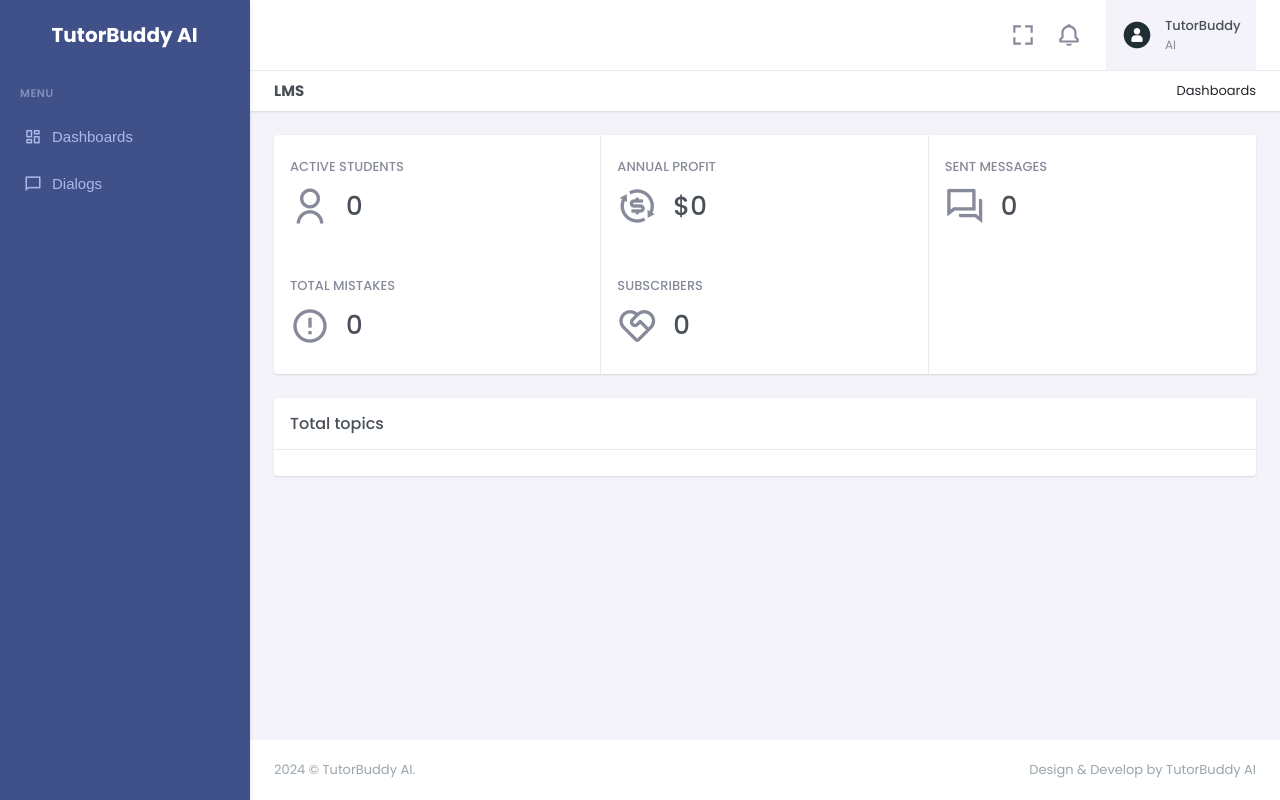
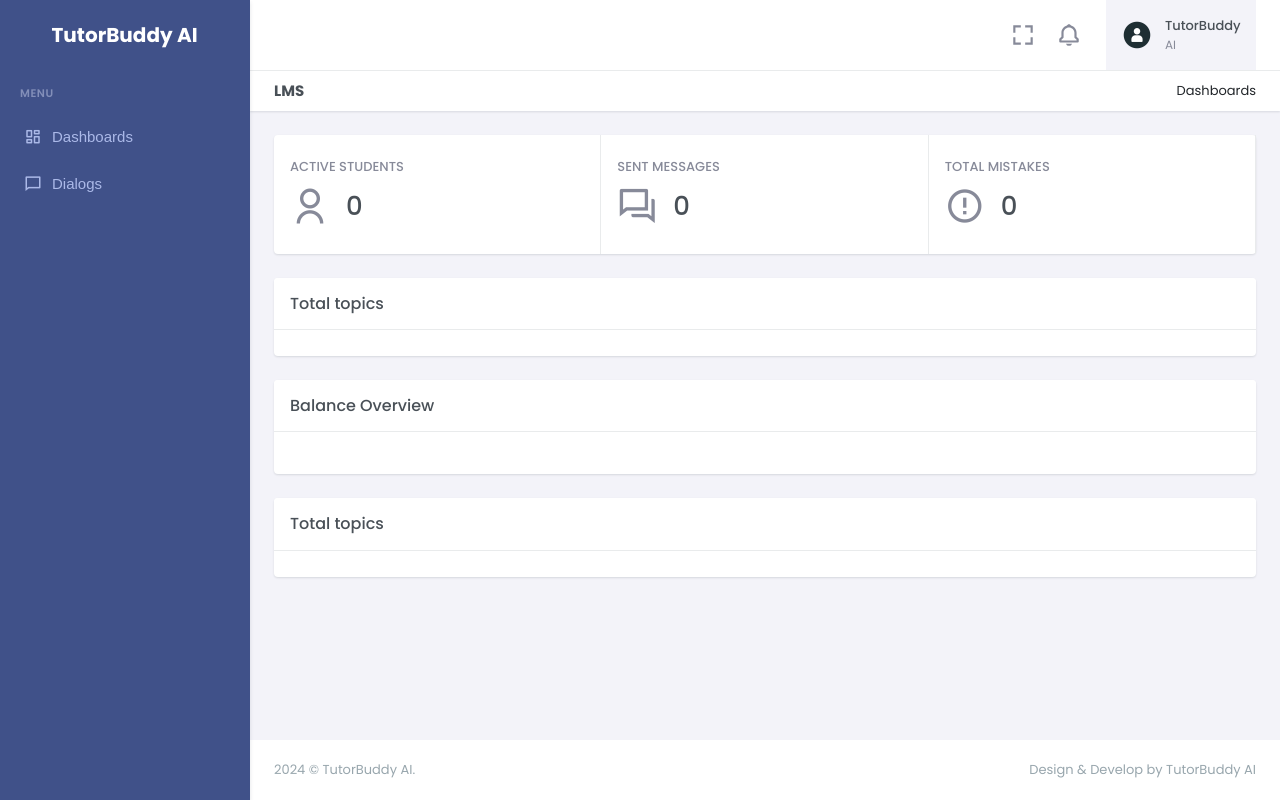
Before and after one commit to TutorBuddy-AI/TutorBuddy, a FastAPI app: template templates/admin.html in a window 1280 px wide. Run offline with FastAPI, Linux system fonts and the light colour scheme; the template is opened without the code that fills it, so the values that code supplies are empty; parts of the project's set-up code (start-up, migrations or seed data) failed here and were passed over; some libraries are stand-ins or nearby versions.

Commit message:
fixed dialogs and added charts in admin panel

```diff
--- a/static/dist/js/dashboard-crm-chart.js
+++ b/static/dist/js/dashboard-crm-chart.js
@@ -1,16 +1,21 @@
 document.addEventListener('DOMContentLoaded', async function() {
     try {
-        const response = await fetch('https://admin.tutorbuddyai.tech/test/get_statistic');
+        const response = await fetch('./get_statistic');
         if (!response.ok) {
             return;
         }
         const data = await response.json();
         const topics = data.count_topic;
+        const goals = data.count_goal;
+        const dailyMessages = data.count_messages_days
+        const maxCount = Math.max(data.count_messages_days.counts)
 
-        const seriesData = Object.entries(topics).map(([topic, count]) => ({ name: topic, data: [count] }));
+        const seriesTopics = Object.entries(topics).map(([topic, count]) => ({ name: topic, data: [count] }));
+        const seriesGoals = Object.entries(goals).map(([goal, count]) => ({ name: goal, data: [count] }));
+
 
         var options_topic = {
-            series: seriesData,
+            series: seriesTopics,
             chart: {
                 type: "bar",
                 height: 341,
@@ -40,7 +45,85 @@ document.addEventListener('DOMContentLoaded', async function() {
                     offsetY: 0
                 },
                 title: {
-                    text: "Total Topic Value",
+                    text: "Topic Value",
+                    offsetX: 0,
+                    offsetY: -30,
+                    style: {
+                        color: "#78909C",
+                        fontSize: "12px",
+                        fontWeight: 400
+                    }
+                }
+            },
+            yaxis: {
+                labels: {
+                    formatter: function(e) {
+                        return e
+                    }
+                },
+                tickAmount: 4,
+                min: 0
+            },
+            fill: {
+                opacity: 1
+            },
+            legend: {
+                show: true,
+                position: "bottom",
+                horizontalAlign: "center",
+                fontWeight: 500,
+                offsetX: 0,
+                offsetY: -14,
+                itemMargin: {
+                    horizontal: 8,
+                    vertical: 0
+                },
+                markers: {
+                    width: 10,
+                    height: 10
+                }
+            },
+            tooltip: {
+                theme: 'dark',
+                style: {
+                    background: '#333',
+                    color: '#FFF',
+                },
+            },
+        };
+
+        var options_goals = {
+            series: seriesGoals,
+            chart: {
+                type: "bar",
+                height: 341,
+                toolbar: {
+                    show: false
+                }
+            },
+            plotOptions: {
+                bar: {
+                    horizontal: false,
+                    columnWidth: "65%"
+                }
+            },
+            stroke: {
+                show: true,
+                width: 5,
+                colors: ["transparent"]
+            },
+            xaxis: {
+                categories: [""],
+                axisTicks: {
+                    show: false,
+                    borderType: "solid",
+                    color: "#78909C",
+                    height: 6,
+                    offsetX: 0,
+                    offsetY: 0
+                },
+                title: {
+                    text: "Goal Value",
                     offsetX: 0,
                     offsetY: -30,
                     style: {
@@ -89,11 +172,8 @@ document.addEventListener('DOMContentLoaded', async function() {
 
         var options_count_messages = {
             series: [{
-                name: "Revenue",
-                data: [20, 25, 30, 35, 40, 55, 70, 110, 150, 180, 210, 250]
-            }, {
-                name: "Expenses",
-                data: [12, 17, 45, 42, 24, 35, 42, 75, 102, 108, 156, 199]
+                name: "Messages count",
+                data: dailyMessages.counts
             }],
             chart: {
                 height: 325,
@@ -104,21 +184,16 @@ document.addEventListener('DOMContentLoaded', async function() {
                 enabled: false
             },
             stroke: {
-                curve: "smooth",
+                curve: "straight",
                 width: 2
             },
             xaxis: {
-                categories: ["Jan", "Feb", "Mar", "Apr", "May", "Jun", "Jul", "Aug", "Sep", "Oct", "Nov", "Dec"]
+                categories: dailyMessages.days
             },
             yaxis: {
-                labels: {
-                    formatter: function(e) {
-                        return "$" + e + "k"
-                    }
-                },
                 tickAmount: 5,
                 min: 0,
-                max: 260
+                max: maxCount * 1.2
             },
             colors: ["#FF5733", "#3366FF"],
             fill: {
@@ -134,10 +209,11 @@ document.addEventListener('DOMContentLoaded', async function() {
                 },
             },
         };
-
         var chart_topic = new ApexCharts(document.querySelector("#all-topics-chart"), options_topic);
-        // var chart_count_messages = new ApexCharts(document.querySelector("#all-messages-chart"), options_count_messages);
+        var chart_count_messages = new ApexCharts(document.querySelector("#all-messages-chart"), options_count_messages);
+        var chart_goals = new ApexCharts(document.querySelector("#all-goals-chart"), options_goals);
         chart_topic.render();
+        chart_goals.render();
         chart_count_messages.render();
 
     } catch (error) {
--- a/static/dist/js/dashboard-crm-number.js
+++ b/static/dist/js/dashboard-crm-number.js
@@ -1,6 +1,6 @@
 async function fetchStatistics() {
     try {
-        const response = await fetch('https://admin.tutorbuddyai.tech/test/get_statistic');
+        const response = await fetch('./get_statistic');
         if (!response.ok) {
             throw new Error(`Ошибка HTTP: ${response.status}`);
         }
@@ -15,11 +15,11 @@ function updateStatistics(data) {
     counterValues[0].textContent = data.count_users || 0;
     counterValues[0].setAttribute('data-target', data.count_users || 0);
 
-    counterValues[1].textContent = 0;
+    counterValues[1].textContent = data.count_messages || 0;
     counterValues[1].setAttribute('data-target', 0);
 
-    counterValues[2].textContent = data.count_messages || 0;
-    counterValues[2].setAttribute('data-target', data.count_messages || 0);
+    counterValues[2].textContent = data.count_mistakes || 0;
+    counterValues[2].setAttribute('data-target', data.count_mistakes || 0);
 }
 
 fetchStatistics();
--- a/static/dist/js/profile-crm.js
+++ b/static/dist/js/profile-crm.js
@@ -111,7 +111,7 @@ async function openSubProfile(tgId) {
     await new Promise(resolve => setTimeout(resolve, 0));
 
     try {
-        const response = await fetch(`https://admin.tutorbuddyai.tech/test/get_info_user/${tgId}`);
+        const response = await fetch(`./get_info_user/${tgId}`);
         const data = await response.json();
 
         const firstName = data.tg_firstName || '';
--- a/templates/admin.html
+++ b/templates/admin.html
@@ -320,7 +320,7 @@
 						<div class="col-xl-12">
 							<div class="card crm-widget">
 								<div class="card-body p-0">
-									<div class="row row-cols-xxl-5 row-cols-md-3 row-cols-1 g-0">
+									<div class="row row-cols-xxl-3 row-cols-md-3 row-cols-1 g-0">
 										<div class="col">
 											<div class="py-4 px-3">
 												<h5 class="text-muted text-uppercase fs-13">active students</h5>
@@ -329,23 +329,9 @@
 														<i class="ri-user-line display-6 text-muted cfs-22"></i>
 													</div>
 													<div class="flex-grow-1 ms-3">
-														<h2 class="mb-0 cfs-22"><span class="counter-value"
-																data-target=""></span></h2>
-													</div>
-												</div>
-											</div>
-										</div><!-- end col -->
-										<div class="col">
-											<div class="mt-3 mt-md-0 py-4 px-3">
-												<h5 class="text-muted text-uppercase fs-13">Annual Profit</h5>
-												<div class="d-flex align-items-center">
-													<div class="flex-shrink-0">
-														<i
-															class="ri-exchange-dollar-line display-6 text-muted cfs-22"></i>
-													</div>
-													<div class="flex-grow-1 ms-3">
-														<h2 class="mb-0 cfs-22">$<span class="counter-value"
-																data-target=""></span></h2>
+														<h2 class="mb-0 cfs-22">
+															<span class="counter-value" id="usersCounter" data-target=""></span>
+														</h2>
 													</div>
 												</div>
 											</div>
@@ -356,12 +342,12 @@
 												</h5>
 												<div class="d-flex align-items-center">
 													<div class="flex-shrink-0">
-														<i
-															class="ri-question-answer-line display-6 text-muted cfs-22"></i>
+														<i class="ri-question-answer-line display-6 text-muted cfs-22"></i>
 													</div>
 													<div class="flex-grow-1 ms-3">
-														<h2 class="mb-0 cfs-22"><span class="counter-value"
-																data-target=""></span></h2>
+														<h2 class="mb-0 cfs-22">
+															<span class="counter-value" data-target=""></span>
+														</h2>
 													</div>
 												</div>
 											</div>
@@ -372,26 +358,12 @@
 												</h5>
 												<div class="d-flex align-items-center">
 													<div class="flex-shrink-0">
-														<i
-															class="ri-error-warning-line display-6 text-muted cfs-22"></i>
+														<i class="ri-error-warning-line display-6 text-muted cfs-22"></i>
 													</div>
 													<div class="flex-grow-1 ms-3">
-														<h2 class="mb-0 cfs-22"><span class="counter-value"
-																data-target="">0</span></h2>
-													</div>
-												</div>
-											</div>
-										</div><!-- end col -->
-										<div class="col">
-											<div class="mt-3 mt-lg-0 py-4 px-3">
-												<h5 class="text-muted text-uppercase fs-13">subscribers</h5>
-												<div class="d-flex align-items-center">
-													<div class="flex-shrink-0">
-														<i class="ri-service-line display-6 text-muted cfs-22"></i>
-													</div>
-													<div class="flex-grow-1 ms-3">
-														<h2 class="mb-0 cfs-22"><span class="counter-value"
-																data-target="">0</span></h2>
+														<h2 class="mb-0 cfs-22">
+															<span class="counter-value" data-target="">0</span>
+														</h2>
 													</div>
 												</div>
 											</div>
@@ -412,6 +384,43 @@
 								</div><!-- end card header -->
 								<div class="card-body pb-0">
 									<div id="all-topics-chart"
+										data-colors='["--vz-primary", "--vz-success", "--vz-warning"]'
+										data-colors-minimal='["--vz-primary-rgb, 0.75", "--vz-primary", "--vz-primary-rgb, 0.55"]'
+										data-colors-creative='["--vz-primary", "--vz-secondary", "--vz-info"]'
+										data-colors-corporate='["--vz-primary", "--vz-success", "--vz-secondary"]'
+										data-colors-galaxy='["--vz-primary", "--vz-secondary", "--vz-info"]'
+										data-colors-classic='["--vz-primary", "--vz-warning", "--vz-secondary"]'
+										class="apex-charts" dir="ltr"></div>
+								</div>
+							</div><!-- end card -->
+						</div><!-- end col -->
+
+						<div class="col-xxl-6">
+							<div class="card card-height-100">
+								<div class="card-header align-items-center d-flex">
+									<h4 class="card-title mb-0 flex-grow-1">Balance Overview</h4>
+								</div><!-- end card header -->
+								<div class="card-body px-0">
+									<div id="all-messages-chart" data-colors='["--vz-success", "--vz-danger"]'
+										data-colors-minimal='["--vz-primary", "--vz-info"]'
+										data-colors-interactive='["--vz-info", "--vz-primary"]'
+										data-colors-galaxy='["--vz-primary", "--vz-secondary"]'
+										data-colors-classic='["--vz-primary", "--vz-secondary"]' class="apex-charts"
+										dir="ltr"></div>
+								</div>
+							</div><!-- end card -->
+						</div><!-- end col -->
+					</div><!-- end row -->
+					<div class="row">
+						<div class="col-xxl-6">
+							<div class="card">
+								<div class="card-header align-items-center d-flex">
+									<h4 class="card-title mb-0 flex-grow-1">Total topics</h4>
+									<div class="flex-shrink-0">
+									</div>
+								</div><!-- end card header -->
+								<div class="card-body pb-0">
+									<div id="all-goals-chart"
 										data-colors='["--vz-primary", "--vz-success", "--vz-warning"]'
 										data-colors-minimal='["--vz-primary-rgb, 0.75", "--vz-primary", "--vz-primary-rgb, 0.55"]'
 										data-colors-creative='["--vz-primary", "--vz-secondary", "--vz-info"]'
@@ -481,7 +490,6 @@
 	<script src="./static/dist/js/dashboard-crm-chart.js?v=1.0"></script> <!-- NEW -->
 
 
-	<script src="./static/dist/js/dialog-crm.js?v=1.0"></script>
 	<script src="./static/dist/js/profile-crm.js?v=1.0"></script>
 
 	<!-- App js -->
```
Also changed, not shown: src/admin/admin_main.py (+42 -4 lines), static/css/new_dialog.css (added, +16 -0 lines), static/dist/js/dialog-crm.js (+28 -4 lines), templates/dialogs.html (+7 -21 lines).
